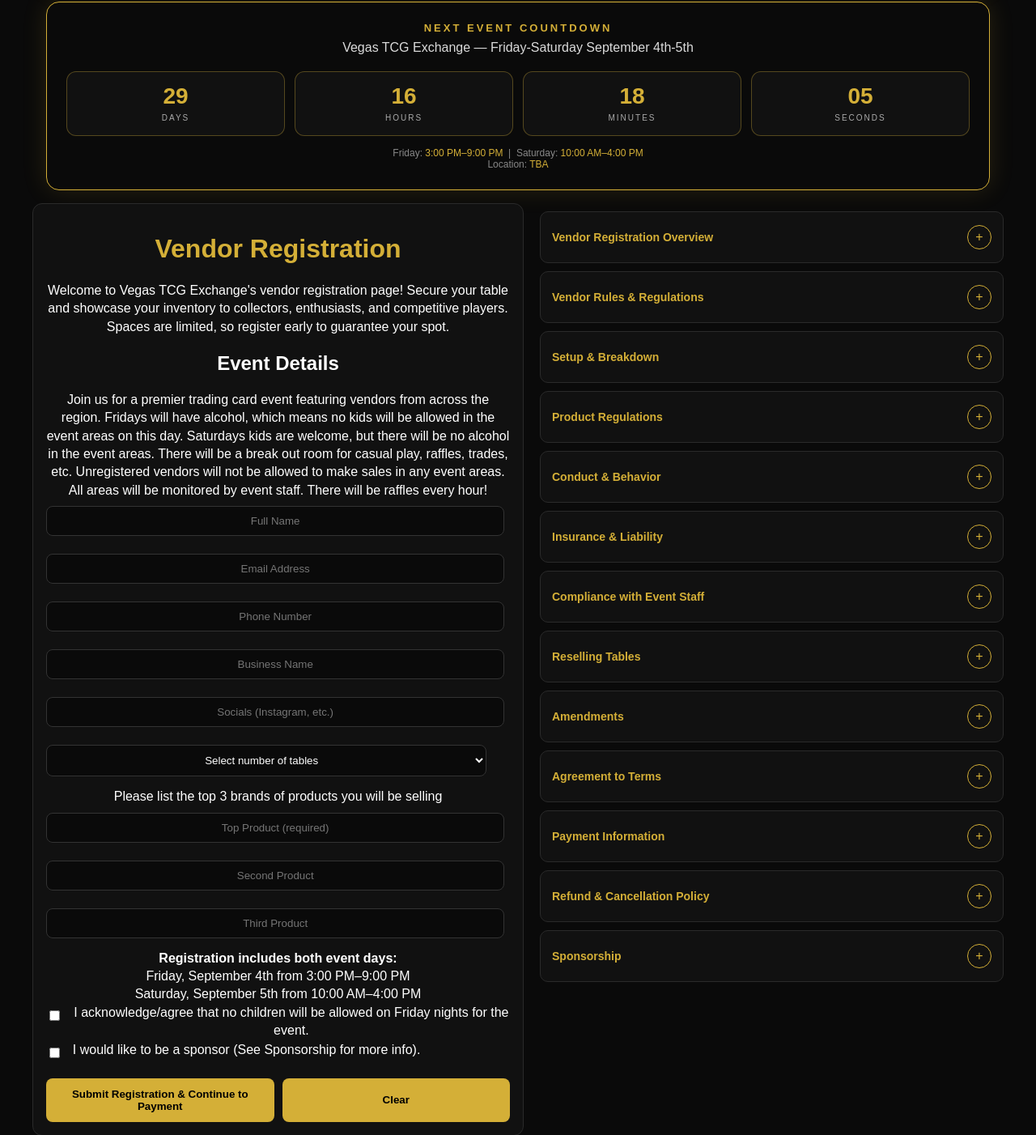
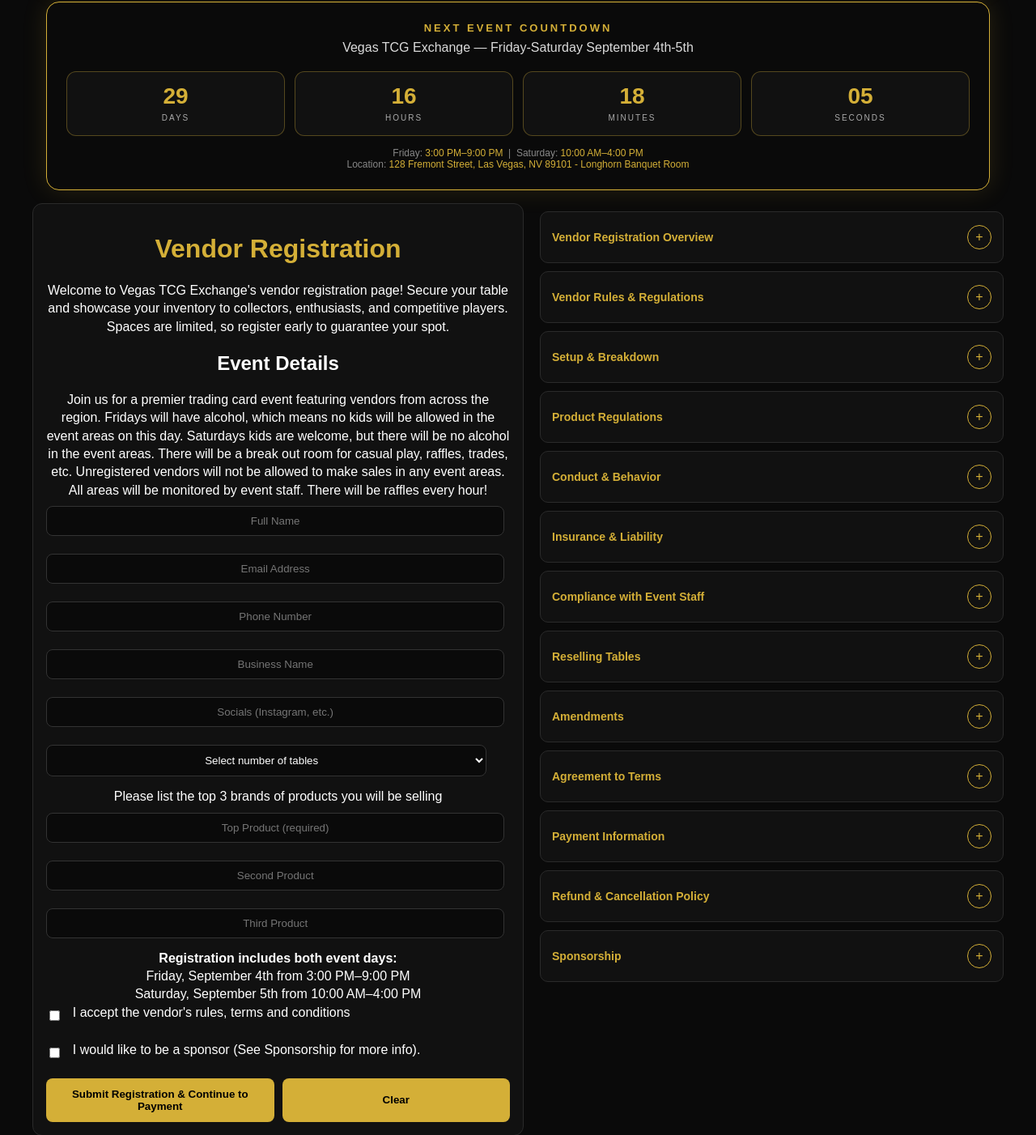
Before and after one commit to Homenvy/VegasTCGExchange, a plain HTML site: page index.html in a window 1280 px wide. Shown: the part 921-2323 px from the top of the page at 81% size. Drawn offline with nearby package versions, Linux system fonts and the light colour scheme.

Commit message:
Update index.html
-minor text changes for terms and conditions

```diff
--- a/index.html
+++ b/index.html
@@ -453,7 +453,7 @@
 
         <div class="countdown-meta">
             Friday: <span>3:00 PM–9:00 PM</span> &nbsp;|&nbsp; Saturday: <span>10:00 AM–4:00 PM</span><br>
-            Location: <span>TBA</span>
+            Location: <span><a href="https://www.google.com/maps?q=128+Fremont+Street,+Las+Vegas,+NV" target="_blank">128 Fremont Street, Las Vegas, NV 89101</a> - Longhorn Banquet Room</span>
         </div>
     </div>
 
@@ -502,7 +502,7 @@
 
 				<p style="display:inline-flex">
 					<input type="checkbox" name="Agreement" value="Accepted" required>
-						I acknowledge/agree that no children will be allowed on Friday nights for the event.
+						I accept the vendor's rules, terms and conditions
 				</p>
 
 				<p style="display:inline-flex">
```
